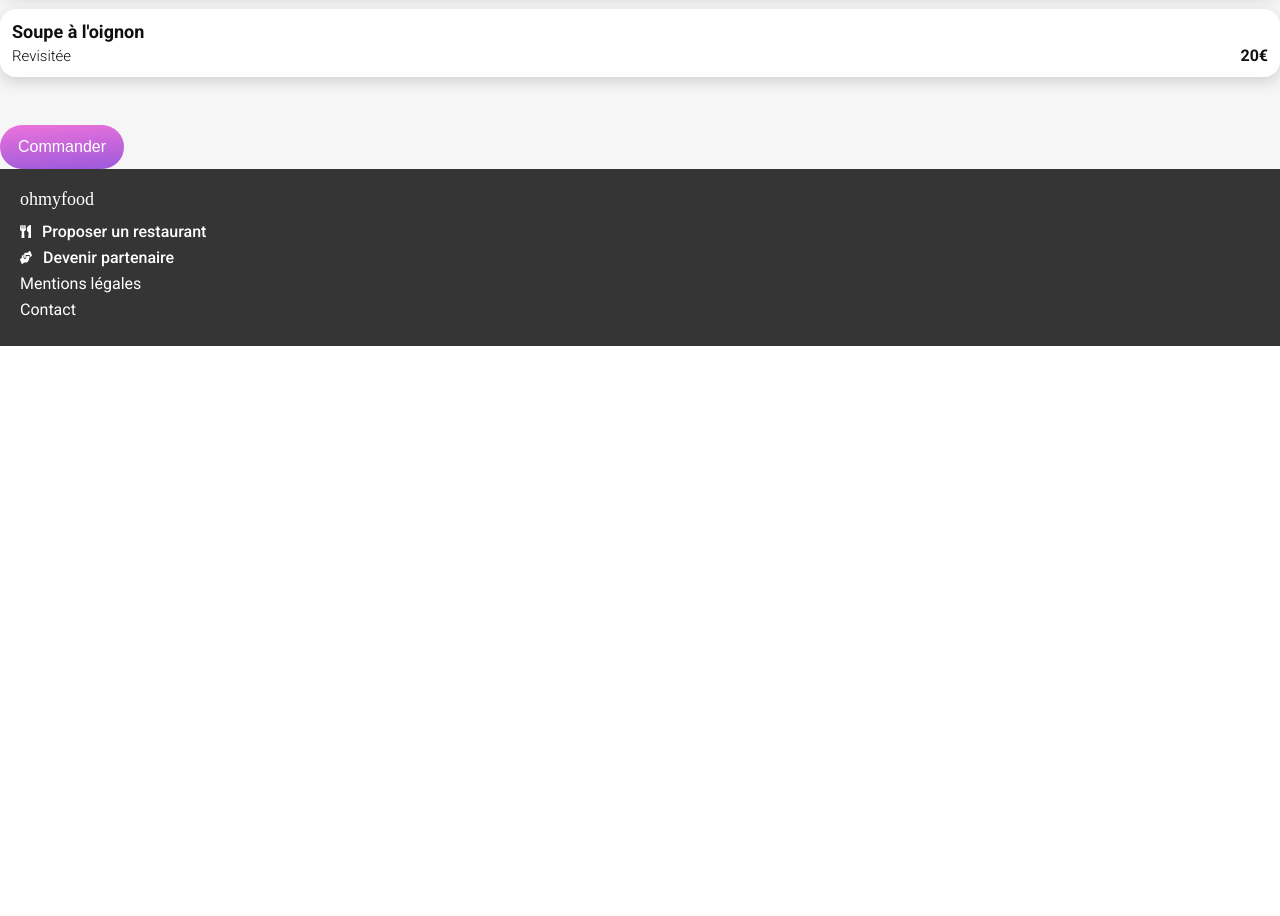
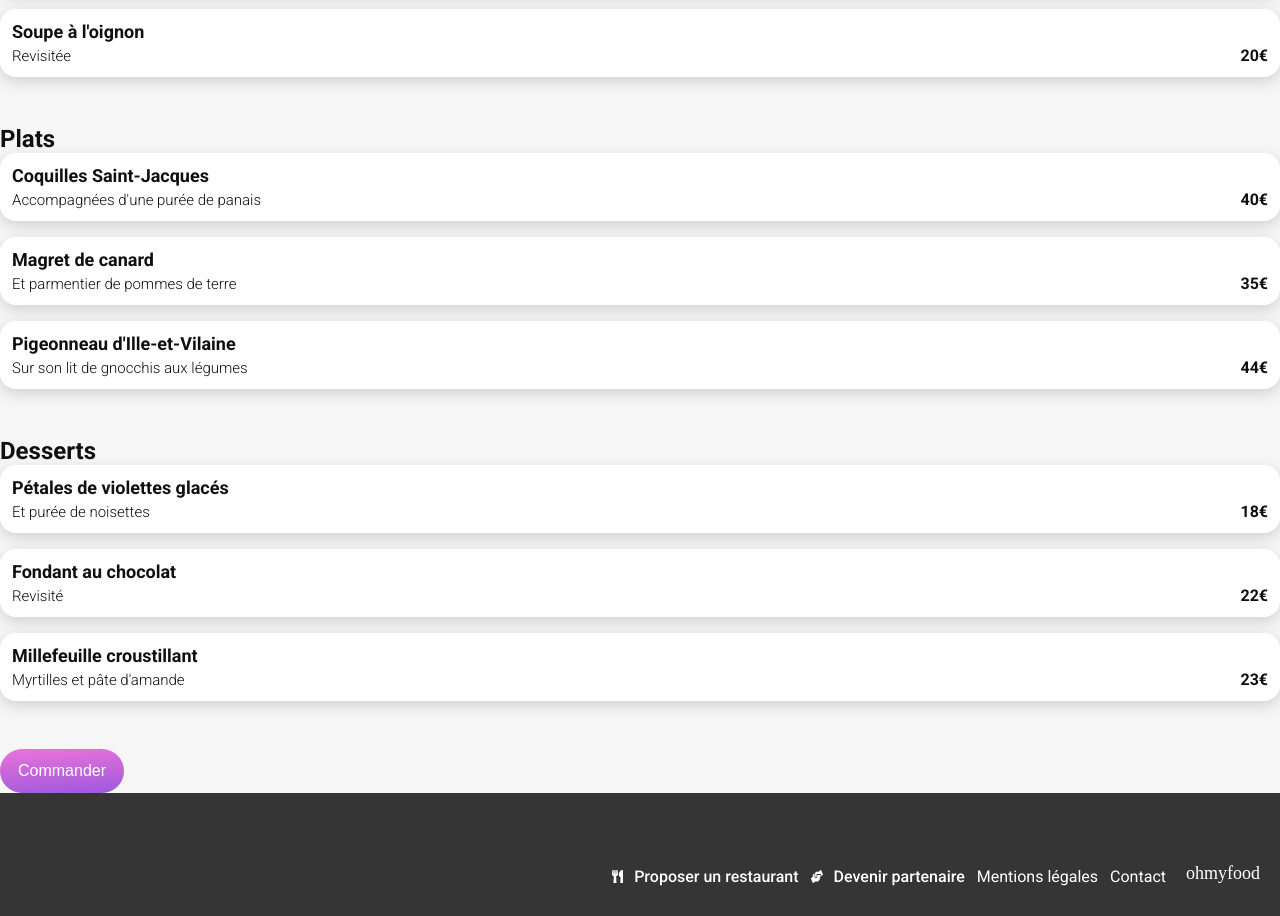
Before and after one commit to JodyGs/OhMyFood-website, a plain HTML site: page restaurants/a-la-francaise.html in a window 1280 px wide. Shown: the part 560-1476 px from the top of the page. Before the commit the page ends 906 px from the top, so only its background shows below. Drawn offline with Linux system fonts and the light colour scheme; a web font is replaced by a local one.

Commit message:
repsonsive

```diff
--- a/css/main.css
+++ b/css/main.css
@@ -64,7 +64,7 @@ a{
   z-index: 10;
   background-color: #fff;
   animation: fadeout 2s ease forwards;
-  animation-delay: 3s;
+  animation-delay: 2s;
 }
 
 .container {
@@ -314,6 +314,7 @@ header {
     top: 15px;
     right: 15px;
     box-shadow: 0 5px 15px rgba(0, 0, 0, 0.15);
+    border-radius: 2px;
   }
 }
 
@@ -430,10 +431,9 @@ Header
   align-items: inherit;
   justify-content: space-between;
   flex-wrap: nowrap;
-  opacity: 0; /* important pour l'animation */
+  opacity: 0;
 }
 
-/* Délai progressif avec nth-child */
 .plates__list .plate:nth-child(1) { animation-delay: 0.1s; }
 .plates__list .plate:nth-child(2) { animation-delay: 0.2s; }
 .plates__list .plate:nth-child(3) { animation-delay: 0.3s; }
@@ -445,7 +445,6 @@ Header
 .plates__list .plate:nth-child(9) { animation-delay: 0.9s; }
 .plates__list .plate:nth-child(10) { animation-delay: 1s; }
 
-/* Hover intact */
 .plate__info {
   white-space: nowrap;
   overflow: hidden;
@@ -484,6 +483,7 @@ Header
 .plate__confirmation i {
   transform: rotate(0);
   transition: transform 750ms ease;
+  color: var(--white);
 }
 .plate:hover {
   box-shadow: 0 15px 20px rgba(0, 0, 0, 0.2);
@@ -530,3 +530,61 @@ Header
 .menu__plates {
   margin-bottom: 3rem;
 }
+
+
+@media only screen and (min-width: 768px) {
+  .step {
+    flex-basis: 47%;
+    margin: 15px auto;
+  }
+}
+@media only screen and (min-width: 992px) {
+  .step {
+    flex-basis: 30%;
+    margin: auto;
+  }
+}
+
+@media only screen and (min-width: 768px) {
+  .steps__list {
+    display: flex;
+    flex-direction: row;
+    align-items: center;
+    justify-content: space-between;
+    flex-wrap: wrap;
+  }
+}
+
+@media only screen and (min-width: 768px) {
+  .cards__list {
+    display: flex;
+    flex-direction: row;
+    flex-wrap: wrap;
+    justify-content: space-between;
+  }
+
+  .cards__list a {
+    width: 48%;
+  }
+}
+
+@media only screen and (min-width: 768px) {
+  footer {
+    display: flex;
+    flex-direction: row-reverse;
+    justify-content: space-between;
+    gap: 20px;
+    align-items: center;
+    padding-top: 70px;
+  }
+
+  footer nav{
+    width: 100%;
+  }
+
+  footer ul {
+    display: flex;
+    justify-content: flex-end;
+    gap: 12px;
+  }
+}
--- a/restaurants/a-la-francaise.html
+++ b/restaurants/a-la-francaise.html
@@ -81,7 +81,67 @@
                     </div>
                 </div>
 
+                <div class="menu__plates">
+                    <h2 class="underline-title">Plats</h2>
+                    <!-- Plates list -->
+                    <div class="plates__list">
+                        <a href="#" class="plate">
+                            <div class="plate__info">
+                                <h3 class="plate__title">Coquilles Saint-Jacques</h3>
+                                <h4 class="plate__composition">Accompagnées d'une purée de panais</h4>
+                            </div>
+                            <strong class="plate__price">40&euro;</strong>
+                            <div class="plate__confirmation"><i class="fa-solid fa-circle-check"></i></div>
+                        </a>
+                        <a href="#" class="plate">
+                            <div class="plate__info">
+                                <h3 class="plate__title">Magret de canard</h3>
+                                <h4 class="plate__composition">Et parmentier de pommes de terre</h4>
+                            </div>
+                            <strong class="plate__price">35&euro;</strong>
+                            <div class="plate__confirmation"><i class="fa-solid fa-circle-check"></i></div>
+                        </a>
+                        <a href="#" class="plate">
+                            <div class="plate__info">
+                                <h3 class="plate__title">Pigeonneau d'Ille-et-Vilaine</h3>
+                                <h4 class="plate__composition">Sur son lit de gnocchis aux légumes</h4>
+                            </div>
+                            <strong class="plate__price">44&euro;</strong>
+                            <div class="plate__confirmation"><i class="fa-solid fa-circle-check"></i></div>
+                        </a>
+                    </div>
+                </div>
 
+                <div class="menu__plates">
+                    <h2 class="underline-title">Desserts</h2>
+                    <!-- Plates list -->
+                    <div class="plates__list">
+                        <a href="#" class="plate">
+                            <div class="plate__info">
+                                <h3 class="plate__title">Pétales de violettes glacés</h3>
+                                <h4 class="plate__composition">Et purée de noisettes</h4>
+                            </div>
+                            <strong class="plate__price">18&euro;</strong>
+                            <div class="plate__confirmation"><i class="fa-solid fa-circle-check"></i></div>
+                        </a>
+                        <a href="#" class="plate">
+                            <div class="plate__info">
+                                <h3 class="plate__title">Fondant au chocolat</h3>
+                                <h4 class="plate__composition">Revisité</h4>
+                            </div>
+                            <strong class="plate__price">22&euro;</strong>
+                            <div class="plate__confirmation"><i class="fa-solid fa-circle-check"></i></div>
+                        </a>
+                        <a href="#" class="plate">
+                            <div class="plate__info">
+                                <h3 class="plate__title">Millefeuille croustillant</h3>
+                                <h4 class="plate__composition">Myrtilles et pâte d'amande</h4>
+                            </div>
+                            <strong class="plate__price">23&euro;</strong>
+                            <div class="plate__confirmation"><i class="fa-solid fa-circle-check"></i></div>
+                        </a>
+                    </div>
+                </div>
 
                     <div class="">
                         <button type="submit" class="btn">Commander</button>
```
